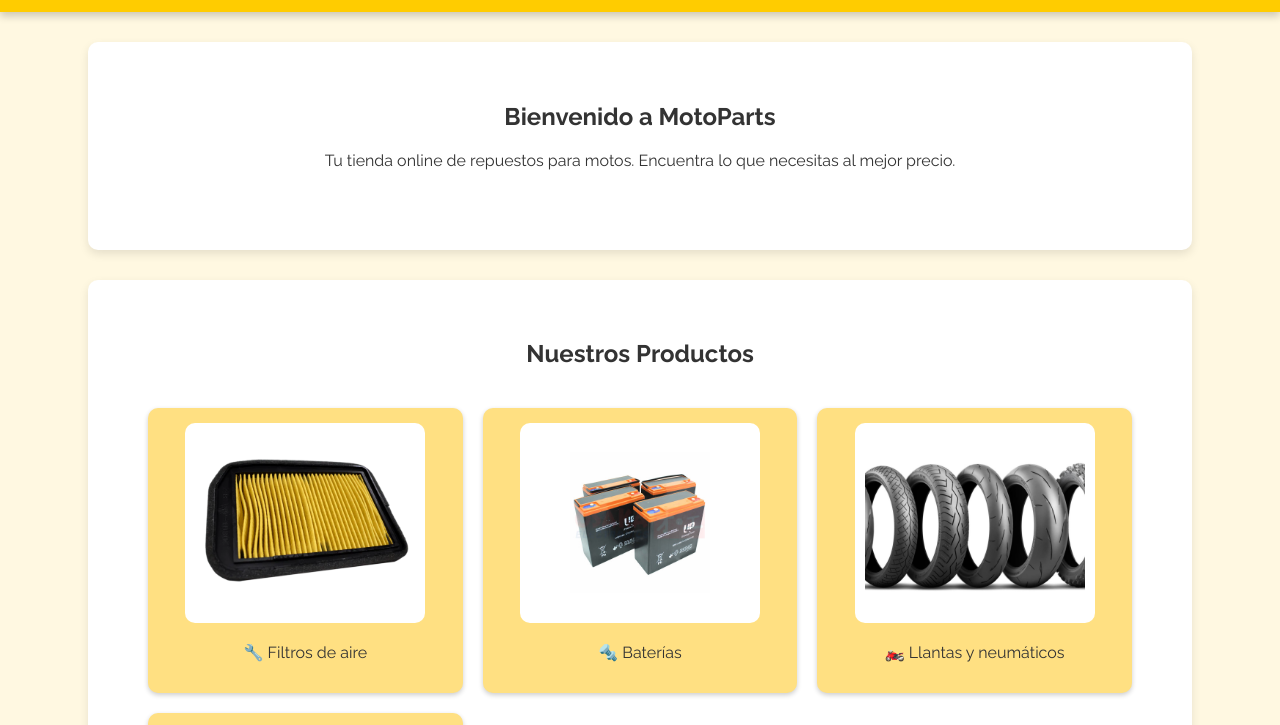
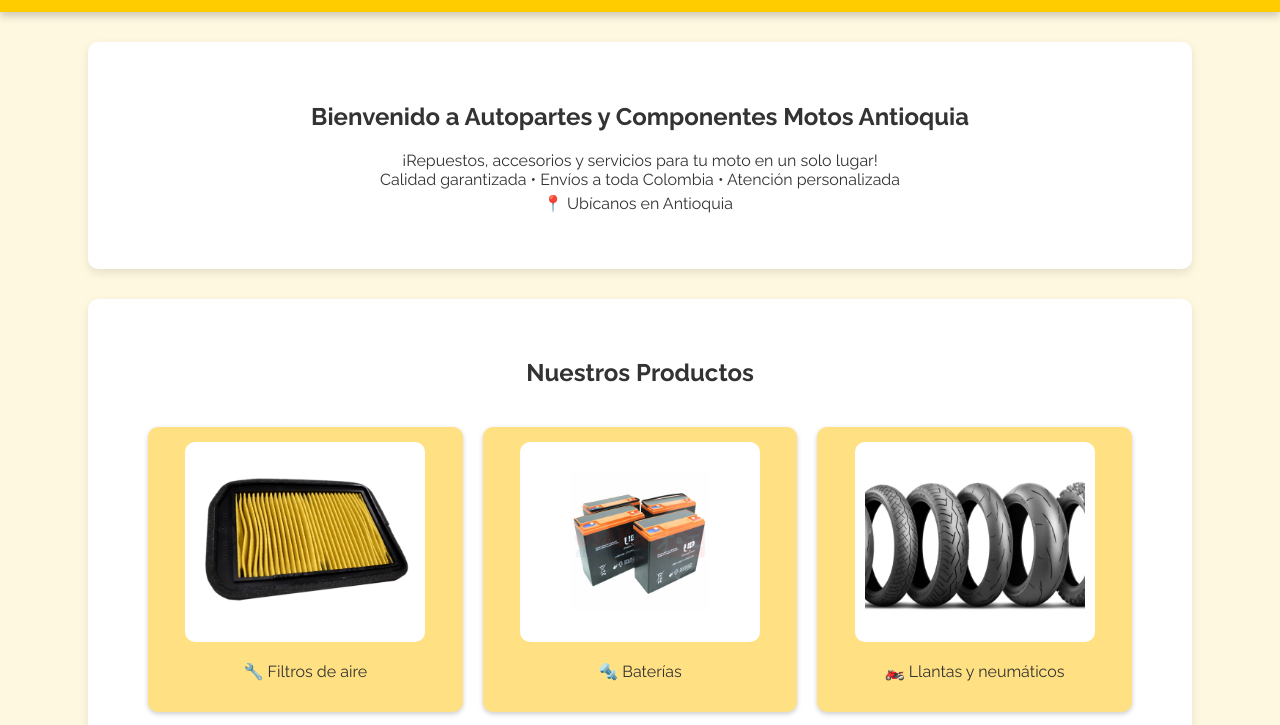
Before and after one commit to sergiomm003/Actividad7, a plain HTML site: page index.html in a window 1280 px wide. Shown: the part 61-786 px from the top of the page. Drawn offline with Linux system fonts and the light colour scheme.

Commit message:
cambios index

```diff
--- a/index.html
+++ b/index.html
@@ -4,7 +4,7 @@
     <meta charset="UTF-8">
     <meta name="viewport" content="width=device-width, initial-scale=1.0">
     <link rel="stylesheet" href="styles.css">
-    <title>MotoParts</title>
+    <title>A.C. Motos Antioquia S.A.S</title>
 </head>
 <body>
     <header>
@@ -19,8 +19,11 @@
     </header>
     <main>
         <section id="inicio">
-            <h2>Bienvenido a MotoParts</h2>
-            <p>Tu tienda online de repuestos para motos. Encuentra lo que necesitas al mejor precio.</p>
+            <h2>Bienvenido a Autopartes y Componentes Motos Antioquia</h2>
+            <p>¡Repuestos, accesorios y servicios para tu moto en un solo lugar! <br>
+                Calidad garantizada • Envíos a toda Colombia • Atención personalizada <br>
+
+                📍 Ubícanos en Antioquia
             <img src="recursos/dc696dbf-a1e8-4324-bcc5-0d3699421a24.png" alt="" class="banner">
         </section>
 
```
